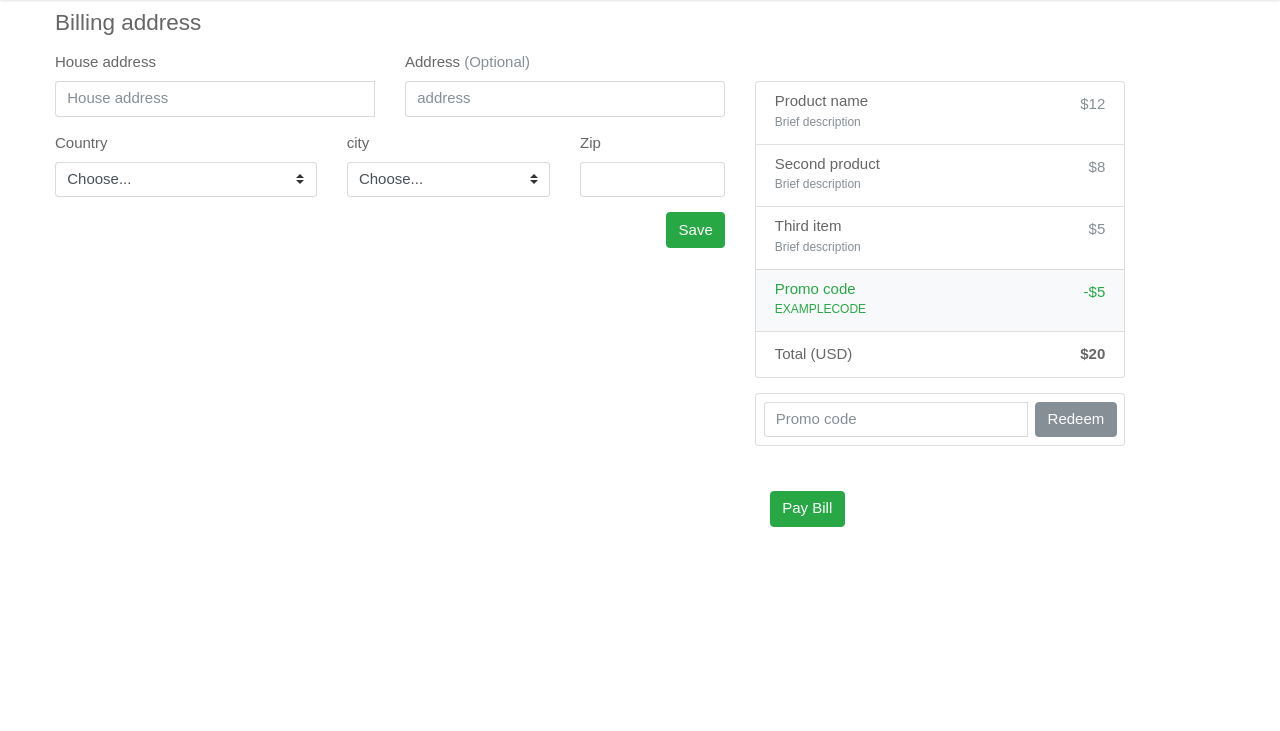
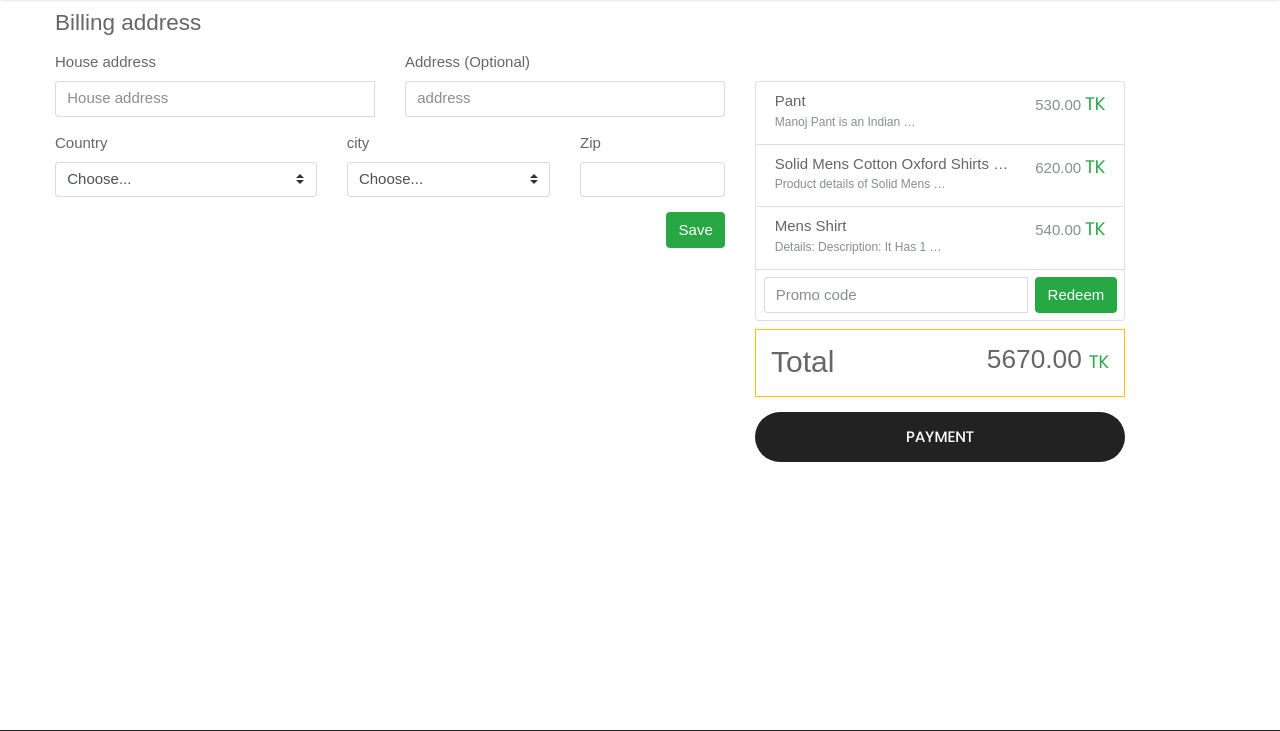
Before and after one commit to MotalibHossain/MH-Ecommerce, a Django app: page /payment/ in a window 1280 px wide. Shown: the part 124-855 px from the top of the page. Run offline with Django 4.2, Linux system fonts and the light colour scheme; a user stored in the database is signed in; data comes from the database, SQL or seed files in the repository; both versions use the stored data as it was after the commit; parts of the project's set-up code (start-up, migrations or seed data) failed here and were passed over; some libraries are stand-ins or nearby versions; some web fonts are replaced.

Commit message:
design update

```diff
--- a/App_Payment/views.py
+++ b/App_Payment/views.py
@@ -17,6 +17,7 @@ from App_Payment.models import PaymentInfo
 @login_required
 def payment(request):
     if request.user.is_authenticated:
+        all_card_item=Card.objects.filter(user=request.user, purchased=False)
         payment_info=PaymentInfo.objects.filter(user=request.user)
 
         if request.method=="POST":
@@ -42,12 +43,14 @@ def payment(request):
         context={
             "order":order,
             "payment_info":payment_info,
+            "all_card_item":all_card_item,
         }
 
         return render(request, "payment/placeorder.html", context)
 
 @login_required
 def BillPay(request):
+    all_card_item=Card.objects.filter(user=request.user, purchased=False)
     payment_info=PaymentInfo.objects.get_or_create(user=request.user)
 
     if payment_info[0].is_all_filled():
--- a/template/payment/placeOrder.html
+++ b/template/payment/placeOrder.html
@@ -16,14 +16,34 @@
                     <span class="badge badge-secondary badge-pill">3</span>
                 </h4> -->
                 <ul class="list-group mb-3 p-t-70">
+                    {% for product in all_card_item%}
                     <li class="list-group-item d-flex justify-content-between lh-condensed">
                         <div>
-                            <h6 class="my-0">Product name</h6>
-                            <small class="text-muted">Brief description</small>
+                            <h6 class="my-0">{{product.item.name|truncatewords:"5"}}</h6>
+                            <small class="text-muted">{{product.item.description |truncatewords:"5"}}</small>
                         </div>
-                        <span class="text-muted">$12</span>
+                        <span class="text-muted text-bold">{{product.item.price}}
+                            <span class="mtext-110 cl2 text text-bold text-success"> TK</span>
+                        </span>
                     </li>
-                    <li class="list-group-item d-flex justify-content-between lh-condensed">
+                    {% endfor %}
+                    <form class="card p-2">
+                        <div class="input-group">
+                            <input type="text" class="form-control" placeholder="Promo code">
+                            <div class="input-group-append pl-2">
+                                <button type="submit" class="btn btn-success">Redeem</button>
+                            </div>
+                        </div>
+                    </form>
+                    <li class="border border-top-5 border-warning p-3 d-flex justify-content-between lh-condensed mt-2">
+                        <div>
+                            <h6 class="my-0 text-bold h2">Total</h6>
+                        </div>
+                        <span class=" h3">{{order.0.orderTotal}}
+                            <span class="mtext-110 cl2 text text-bold text-success"> TK</span>
+                        </span>
+                    </li>
+                    <!-- <li class="list-group-item d-flex justify-content-between lh-condensed">
                         <div>
                             <h6 class="my-0">Second product</h6>
                             <small class="text-muted">Brief description</small>
@@ -47,20 +67,12 @@
                     <li class="list-group-item d-flex justify-content-between">
                         <span>Total (USD)</span>
                         <strong>$20</strong>
-                    </li>
+                    </li> -->
                 </ul>
 
-                <form class="card p-2">
-                    <div class="input-group">
-                        <input type="text" class="form-control" placeholder="Promo code">
-                        <div class="input-group-append pl-2">
-                            <button type="submit" class="btn btn-secondary">Redeem</button>
-                        </div>
-                    </div>
-                </form>
-                <div class="col-lg-12 col-md-12 col-sm-12 mt-5">
+                <div class="col-lg-12 col-md-12 col-sm-12 mt-3 px-0">
                     {% if payment_info.0.is_all_filled %}
-                    <a href="{% url 'App_Payment:BillPay' %}" class="btn btn-success">Pay Bill</a>
+                    <a href="{% url 'App_Payment:BillPay' %}" class="flex-c-m stext-101 cl0 size-116 bg3 bor14 hov-btn3 p-lr-15 trans-04 pointer">Payment</a>
                     {% else %}
                     <p class="text-danger text-bold">Please fill up your all billing address.</p>
                     {% endif %}
@@ -88,7 +100,7 @@
                     </div> -->
                     <div class="row">
                         <div class="col-md-6 mb-3">
-                            <label for="username">House address</label>
+                            <label for="username" class="text-bold">House address</label>
                             <div class="input-group">
                                 <!-- <div class="input-group-prepend">
                                     <span class="input-group-text">@</span>
@@ -101,7 +113,7 @@
                         </div>
 
                         <div class="col-md-6 mb-3">
-                            <label for="email">Address <span class="text-muted">(Optional)</span></label>
+                            <label for="email" class="text-bold">Address <span class="text-bold">(Optional)</span></label>
                             <input name="address" type="text" class="form-control" id="email" placeholder="address">
                             <div class="invalid-feedback">
                                 Please enter a valid  address for shipping updates.
```
Also changed, not shown: template/Order/shoping-cart.html (+10 -10 lines), db.sqlite3.
